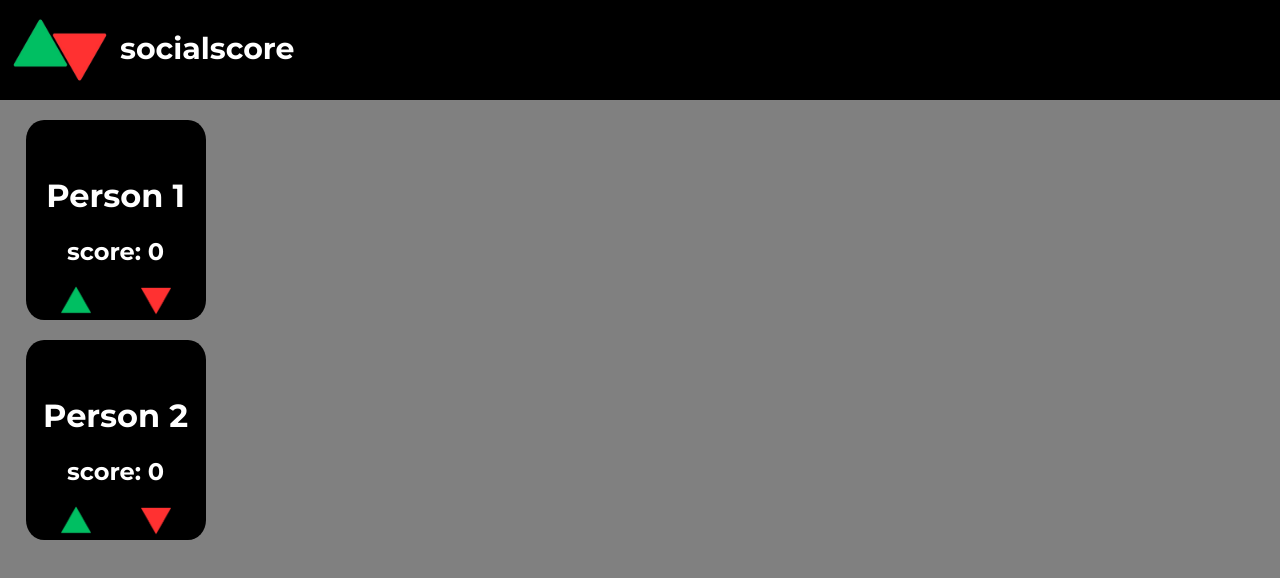
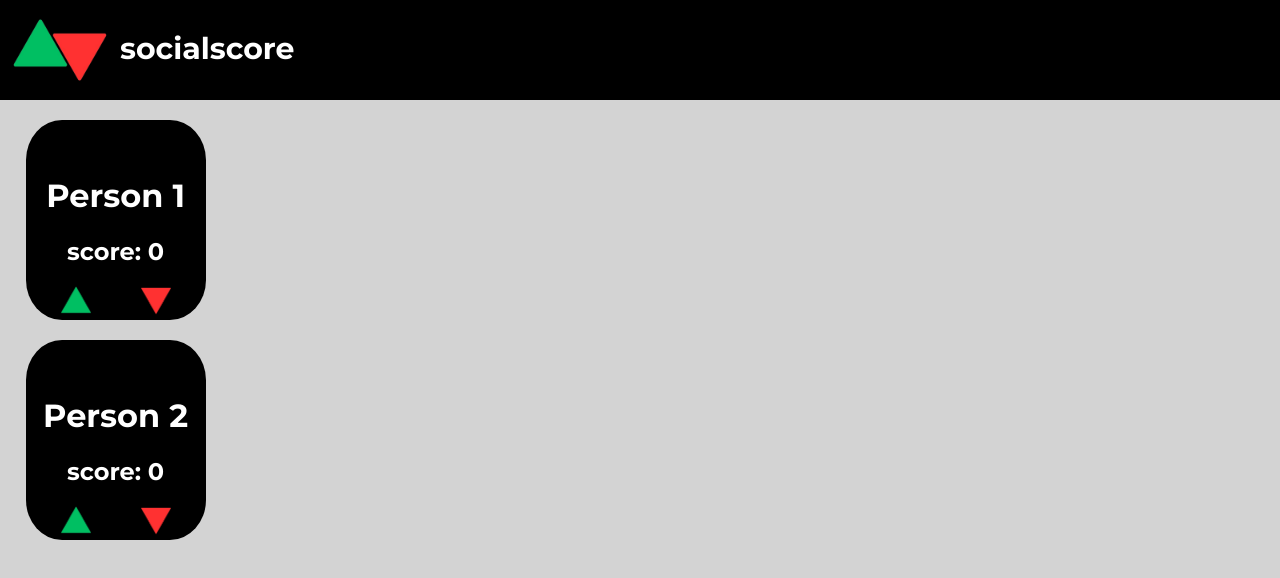
Before and after one commit to erlistv/socialscore, a plain HTML site: page index.html in a window 1280 px wide. Drawn offline with Linux system fonts and the light colour scheme.

Commit message:
changed color

```diff
--- a/styles.css
+++ b/styles.css
@@ -2,7 +2,7 @@
 
 body {
     margin: 0px;
-    background-color: grey;
+    background-color: lightgrey;
 }
 
 .navbar {
@@ -53,7 +53,7 @@ body {
     width: 180px;
     height: 200px;
     margin-top: 20px;
-    border-radius: 10%;
+    border-radius: 20%;
     background-color: black;
     float: left;
     display: grid;
```
